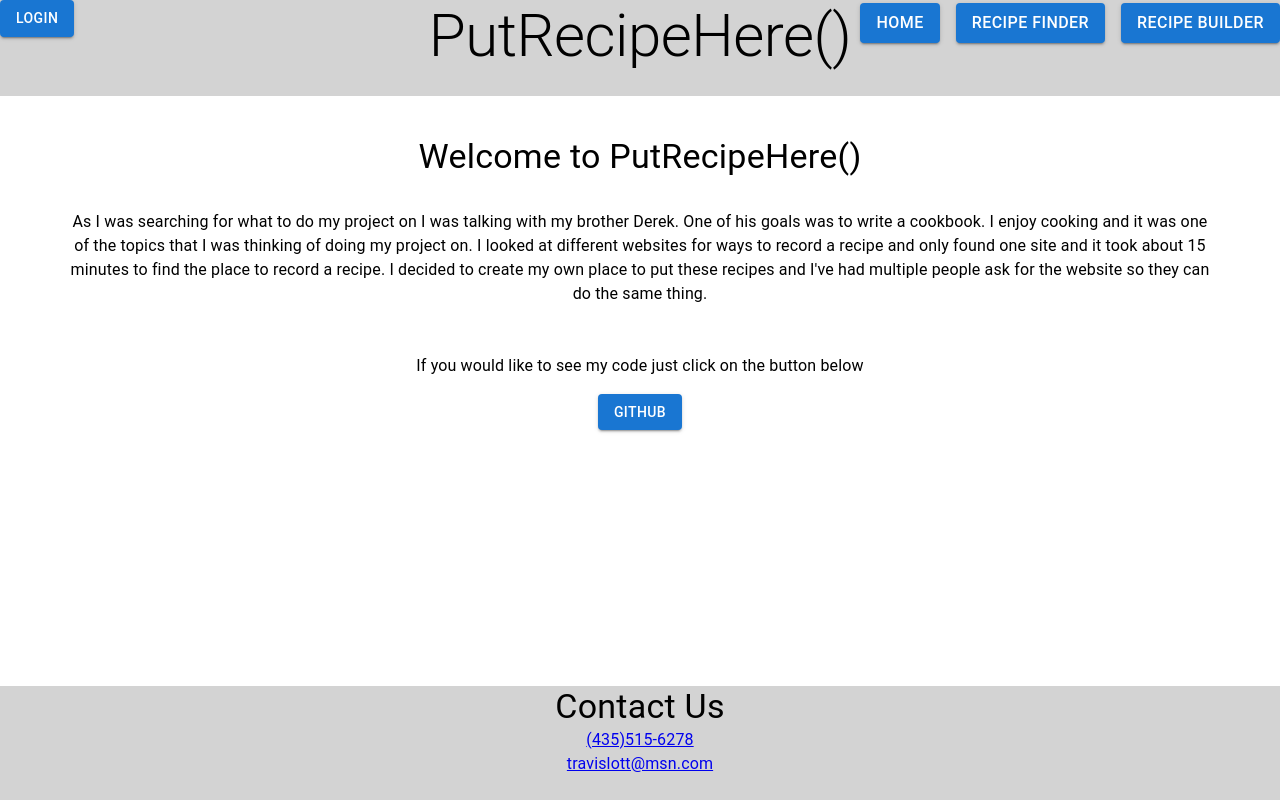
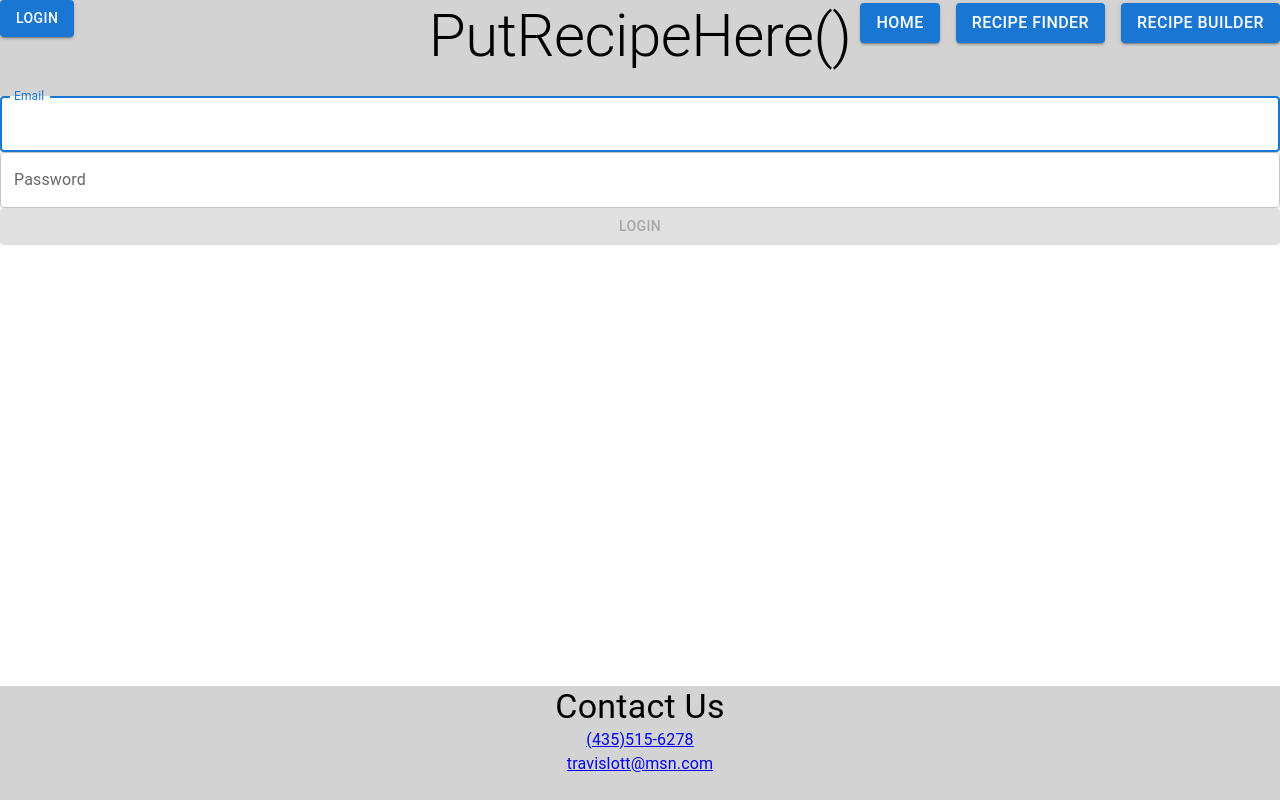
Before and after one commit to tlott99/RecipeWebsite, a React (Vite) app: page /login in a window 1280 px wide. Built offline with nearby package versions, Linux system fonts and the light colour scheme.

Commit message:
rename mainpage. recipeprivacy. login

```diff
--- a/src/Components/Builder.jsx
+++ b/src/Components/Builder.jsx
@@ -6,15 +6,17 @@ import Description from "./Description";
 import SubmitButton from "./SubmitButton";
 import Title from "./Title";
 import {Container, Box, useMediaQuery} from "@mui/material";
+import RecipePrivacy from "./RecipePrivacy";
 
 
 export default function Builder() {
-  const [ingredientsList, setIngredientsList] = useState([])
-  const [instructionsList, setInstructionsList] = useState([])
-  const [description, setDescription] = useState([''])
-  const [returnValue, setReturnValue] = useState([''])
-  const [title, setTitle] = useState('')
+  const [ingredientsList, setIngredientsList] = useState([]);
+  const [instructionsList, setInstructionsList] = useState([]);
+  const [description, setDescription] = useState(['']);
+  const [returnValue, setReturnValue] = useState(['']);
+  const [title, setTitle] = useState('');
   const [slug, setSlug] = useState('');
+  const [privacy, setPrivacy] = useState('');
   const large = useMediaQuery('(min-width:1200px)');
 
   return (
@@ -22,6 +24,9 @@ export default function Builder() {
     <Container>
       <Box sx={{mt:6}}>
         <Title title={title} setTitle={setTitle} slug={slug} setSlug={setSlug} />
+      </Box>
+      <Box sx={{mt:6}}>
+        <RecipePrivacy privacy={privacy} setPrivacy={setPrivacy}/>
       </Box>
       <Box sx={{display: 'flex', flexDirection:large ? 'row' : 'column'}}>
         <MealType returnValue={returnValue} setReturnValue={setReturnValue}/>
--- a/src/Components/Footer.jsx
+++ b/src/Components/Footer.jsx
@@ -6,7 +6,7 @@ export default function Footer() {
     const medium = useMediaQuery('(min-width:900px)');
     const large = useMediaQuery('(min-width:1200px)');
 return(
-    <Box>
+    <div style={{marginTop:8}}>
         <Grid container className="backgroundGrey" style={{pt:6}}>
             <Grid item sx={{pb:3}} xs={12}>
                 <Box sx={{display:'flex', flexDirection: 'column'}}>
@@ -15,10 +15,7 @@ return(
                     <Typography sx={{display: 'flex',justifyContent:'center'}}><a href="mailto:travislott@msn.com">travislott@msn.com</a></Typography>
                 </Box>
             </Grid>
-            {/* <Grid item md={8}>
-                <Typography variant="h2" align="left" sx={{pb:3, fontSize: large ? '3.75rem' : medium ? '2.0rem' : '1rem' }}>PutRecipeHere()</Typography>
-            </Grid> */}
         </Grid>
-    </Box>
+    </div>
 )
 }
--- a/src/Components/Header.jsx
+++ b/src/Components/Header.jsx
@@ -19,7 +19,7 @@ return(
             }}
           >
             {large ? (
-              <Button href="/" variant="contained">
+              <Button href="/login" variant="contained">
                 Login
               </Button>
             ) : null}
@@ -48,7 +48,7 @@ return(
             }}
           >
             {large ? (null) :
-            <Button href="/" variant="contained" sx={{fontSize: large ? '16px' : medium ? '12px' :  '8px'}}>
+            <Button href="/login" variant="contained" sx={{fontSize: large ? '16px' : medium ? '12px' :  '8px'}}>
             Login
             </Button>}
             <Button href="/" variant="contained" sx={{fontSize: large ? '16px' : medium ? '12px' :  '8px'}}>
--- a/src/Pages/MainPages.jsx
+++ b/src/Components/HomeContent.jsx
@@ -1,10 +1,10 @@
 import { Typography, Button, Box , Container} from "@mui/material";
 
-export default function MainPages(){
+export default function HomeContent(){
 
     return(
         <Container>
-            <Typography variant="h4" sx={{mt: 5, display: 'flex', justifyContent: 'center', mb:4}}>
+            <Typography variant="h4" align="center" sx={{mt: 5, display: 'flex', justifyContent: 'center', mb:4}}>
                 Welcome to PutRecipeHere()
             </Typography>
             <Typography variant="body1" align= 'center' sx={{mb:2}}>
--- /dev/null
+++ b/src/Components/Login.jsx
@@ -0,0 +1,46 @@
+import React, { useState } from "react";
+import { TextField, Button } from "@mui/material";
+
+export default function Login() {
+  const [email, setEmail] = useState("");
+  const [password, setPassword] = useState("");
+
+  function validateForm() {
+    return email.length > 0 && password.length > 0;
+  }
+
+  function handleSubmit(event) {
+    event.preventDefault();
+    // Add your login logic here
+  }
+
+  return (
+    <div className="Login">
+      <form onSubmit={handleSubmit}>
+        <TextField
+          fullWidth
+          label="Email"
+          autoFocus
+          type="email"
+          value={email}
+          onChange={(e) => setEmail(e.target.value)}
+        />
+        <TextField
+          fullWidth
+          label="Password"
+          type="password"
+          value={password}
+          onChange={(e) => setPassword(e.target.value)}
+        />
+        <Button
+          variant="contained"
+          fullWidth
+          type="submit"
+          disabled={!validateForm()}
+        >
+          Login
+        </Button>
+      </form>
+    </div>
+  );
+}
--- /dev/null
+++ b/src/Components/RecipePrivacy.jsx
@@ -0,0 +1,22 @@
+import * as React from 'react';
+import Radio from '@mui/material/Radio';
+import RadioGroup from '@mui/material/RadioGroup';
+import FormControlLabel from '@mui/material/FormControlLabel';
+import FormControl from '@mui/material/FormControl';
+import FormLabel from '@mui/material/FormLabel';
+
+export default function RecipePrivacy(privacy, setPrivacy) {
+  return (
+    <FormControl>
+      <FormLabel id="recipe-privacy-settings">Recipe Privacy</FormLabel>
+      <RadioGroup
+        row
+        aria-labelledby="recipe-privacy-settings"
+        name="row-radio-buttons-group"
+      >
+        <FormControlLabel value="public" control={<Radio />} label="Personal" />
+        <FormControlLabel value="personal" control={<Radio />} label="Public" />
+      </RadioGroup>
+    </FormControl>
+  );
+}
--- a/src/Pages/Home.jsx
+++ b/src/Pages/Home.jsx
@@ -3,10 +3,11 @@ import {Box} from '@mui/material'
 import {Routes, Route} from "react-router-dom";
 import RecipeBuilder from './RecipeBuilder';
 import RecipeFinder from './RecipeFinder';
-import MainPages from './MainPages';
+import HomeContent from '../Components/HomeContent';
 import RecipeDisplay from './RecipeDisplay';
 import Header from '../Components/Header';
 import Footer from '../Components/Footer';
+import Login from '../Components/Login';
 
 
 export default function Home(){
@@ -33,10 +34,11 @@ export default function Home(){
         flexDirection: 'column',
         }}>
         <Routes>
-            <Route exact path="*" element={<MainPages/>}/>
+            <Route exact path="*" element={<HomeContent/>}/>
             <Route exact path="/RecipeBuilder" element={<RecipeBuilder/>}/>
             <Route exact path="/RecipeFinder" element={<RecipeFinder/>}/>
             <Route exact path ="/RecipeDisplay/:slug" element={<RecipeDisplay turnPrint={handlePrintMode} onPrint={changePrintMode}/>}/>
+            <Route exact path="/login" element={<Login/>}/>
         </Routes>
       </Box>
       <Footer/>
--- a/src/Pages/RecipeFinder.jsx
+++ b/src/Pages/RecipeFinder.jsx
@@ -62,7 +62,7 @@ export default function RecipeFinder() {
           onChange={(e) => setSearchCategory(e.target.value)}
           inputProps={{ name: 'searchCategory', id: 'search-category' }}
         >
-          <MenuItem value="title">Title</MenuItem>
+          <MenuItem value="title">Title &nbsp;</MenuItem>
           <MenuItem value="mealType">Meal Type</MenuItem>
           {/* Add more search categories as needed */}
         </Select>
```
Also changed, not shown: 1 other file (tests, documents, lock files or other folders).
